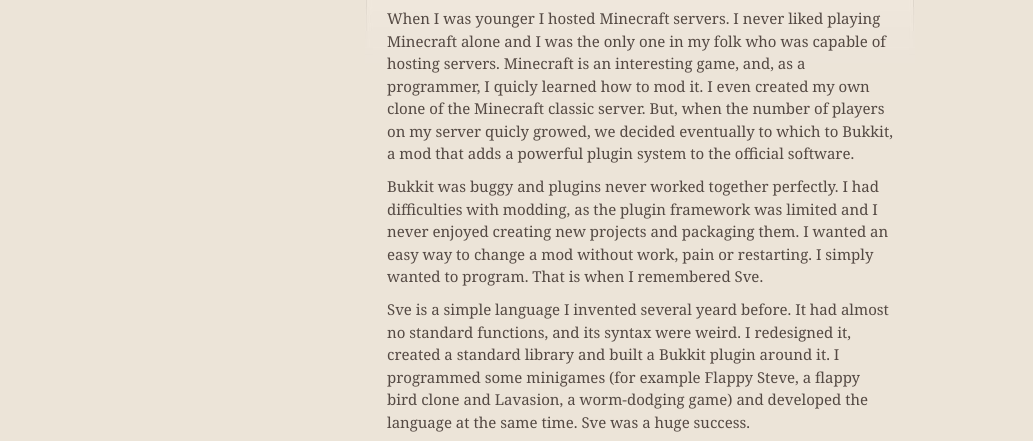
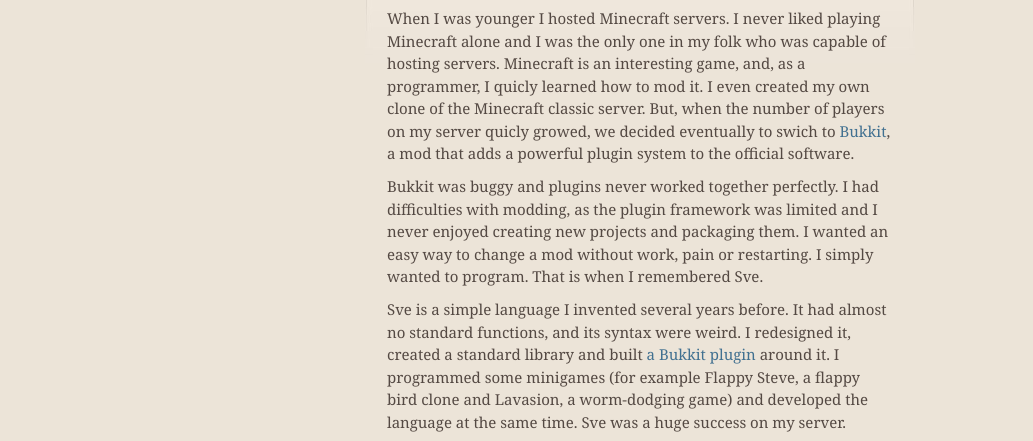
Before and after one commit to fergusq/sve-documentation, a plain HTML site: page index.html in a window 1280 px wide. Shown: the part 282-723 px from the top of the page, without its empty margins (0-1033 px from the left). Drawn offline with nearby package versions, Linux system fonts and the light colour scheme.

```diff
--- a/index.html
+++ b/index.html
@@ -49,11 +49,11 @@
         <h1>
 <a name="introduction" class="anchor" href="#introduction"><span class="octicon octicon-link"></span></a>Introduction</h1>
 
-<p>When I was younger I hosted Minecraft servers. I never liked playing Minecraft alone and I was the only one in my folk who was capable of hosting servers. Minecraft is an interesting game, and, as a programmer, I quicly learned how to mod it. I even created my own clone of the Minecraft classic server. But, when the number of players on my server quicly growed, we decided eventually to which to Bukkit, a mod that adds a powerful plugin system to the official software.</p>
+<p>When I was younger I hosted Minecraft servers. I never liked playing Minecraft alone and I was the only one in my folk who was capable of hosting servers. Minecraft is an interesting game, and, as a programmer, I quicly learned how to mod it. I even created my own clone of the Minecraft classic server. But, when the number of players on my server quicly growed, we decided eventually to swich to <a href="bukkit.org">Bukkit</a>, a mod that adds a powerful plugin system to the official software.</p>
 
 <p>Bukkit was buggy and plugins never worked together perfectly. I had difficulties with modding, as the plugin framework was limited and I never enjoyed creating new projects and packaging them. I wanted an easy way to change a mod without work, pain or restarting. I simply wanted to program. That is when I remembered Sve.</p>
 
-<p>Sve is a simple language I invented several yeard before. It had almost no standard functions, and its syntax were weird. I redesigned it, created a standard library and built a Bukkit plugin around it. I programmed some minigames (for example Flappy Steve, a flappy bird clone and Lavasion, a worm-dodging game) and developed the language at the same time. Sve was a huge success.</p>
+<p>Sve is a simple language I invented several years before. It had almost no standard functions, and its syntax were weird. I redesigned it, created a standard library and built <a href="dev.bukkit.org/bukkit-plugins/sve">a Bukkit plugin</a> around it. I programmed some minigames (for example Flappy Steve, a flappy bird clone and Lavasion, a worm-dodging game) and developed the language at the same time. Sve was a huge success on my server.</p>
 
 <p>Because the main way to test functions was via Minecraft chat commands, Sve has some special syntax which was introduced to make writing one-line code easier. <code>-&gt;</code> operator, for example, is one of those. It was too hard to add a function call to the begin of the line and the end of the line.</p>
 
```
Also changed, not shown: params.json (+1 -1 lines).
